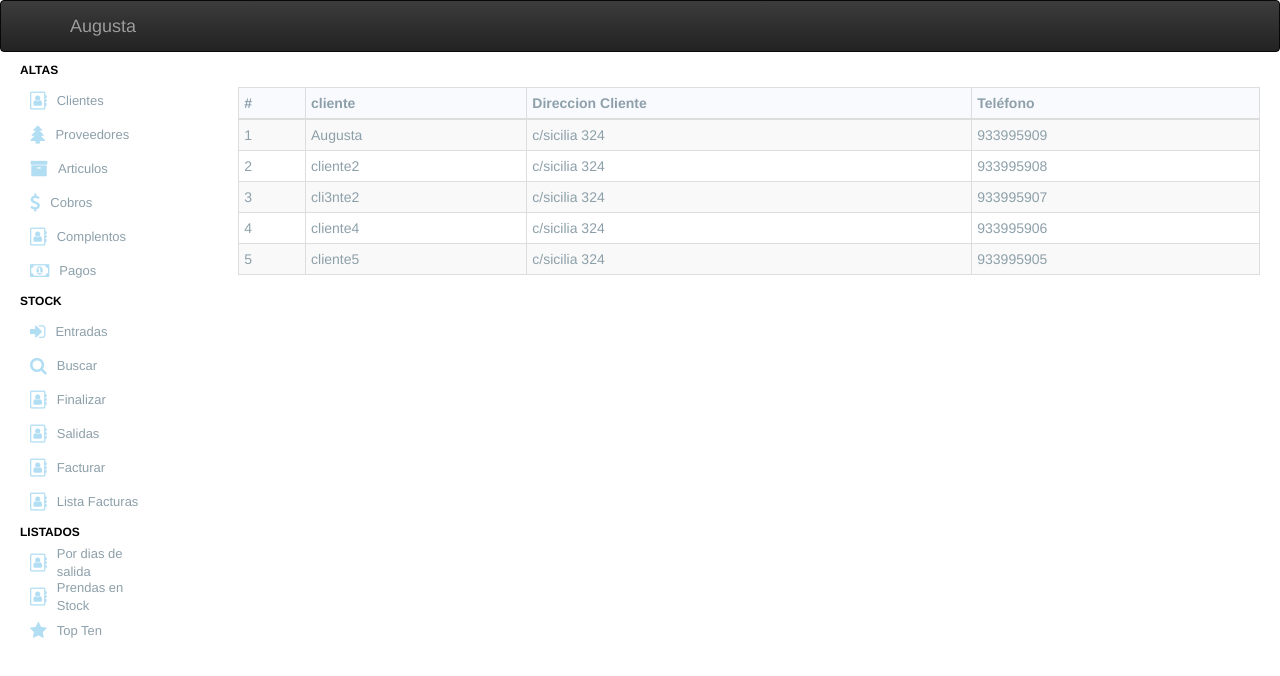
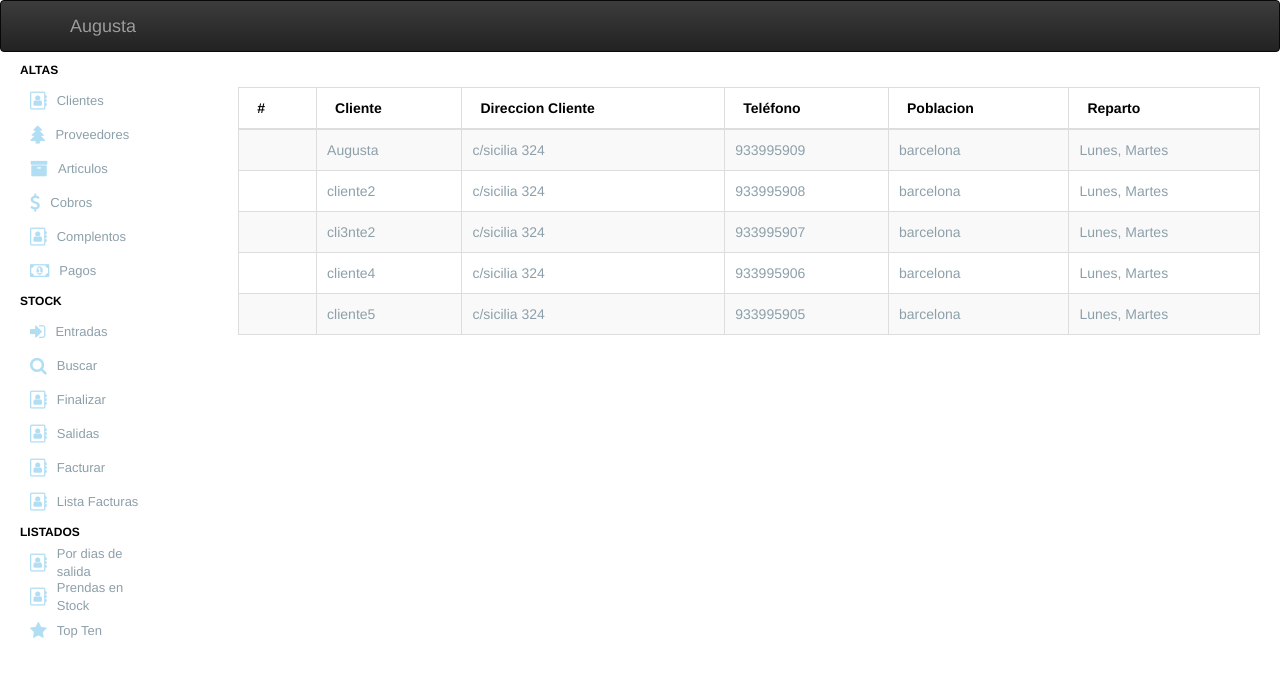
Before and after one commit to eibol87/Augusta, a React (Create React App) app: page /clients in a window 1280 px wide. Shown: the top 676 px of the page. Built offline with nearby package versions, Linux system fonts and the light colour scheme.

Commit message:
datatable data

```diff
--- a/src/components/clients/Clients.js
+++ b/src/components/clients/Clients.js
@@ -3,12 +3,11 @@ import DataTable from '../forms/DataTable';
 import clients from '../../api/clients.json'
 import './Clients.css'
 
-
 class Clients extends Component {
 	constructor(){
 		super()
 		this.state={
-			thead:['cliente','Direccion Cliente','Teléfono'],
+			thead:['Cliente','Direccion Cliente','Teléfono','Poblacion','Reparto'],
 			clients:[]
 			}
 		}
@@ -19,13 +18,19 @@ class Clients extends Component {
 			clients:[...clients[0].Clients]
 		})
 	}
+	getClientsForShowtable(){
+		return this.state.clients.map((client) => {
+			return [client.cliente,client.nombre_negocio,client.direccion_cliente,client.telefono,client.poblacion,client.reparto]
+		})
+	}
 
   render(){
+  	console.log("getClients: ",this.getClientsForShowtable())
     return(
     	<div className="client">
 	    	<DataTable
 	    		thead={this.state.thead}
-	    		tbody={this.state.clients}
+	    		tbody={this.getClientsForShowtable()}
 	    	/>
 	    </div>
     )
--- a/src/components/forms/DataTable.css
+++ b/src/components/forms/DataTable.css
@@ -1,9 +1,19 @@
-.DataTable--fontColor{
+.DataTable{
 	color: #8da0aa;
 }
-.DataTable--coloRows>tbody>tr:nth-of-type(odd){
+.DataTable thead>tr>th{
+	font-weight: bold;
+	color: black;
+	padding: 10px 18px 10px 18px;
+}
+.DataTable tbody>tr>td{
+	padding: 10px;
+}
+/*
+.DataTable>tbody>tr:nth-of-type(odd){
 	background-color: #f9f9f9;
 }
-.DataTable--coloRows>thead>tr:nth-of-type(odd){
+.DataTable>thead>tr:nth-of-type(odd){
 	background-color: #F9FAFE;
 }
+*/
--- a/src/components/forms/DataTable.js
+++ b/src/components/forms/DataTable.js
@@ -20,8 +20,8 @@ class DataTable extends Component {
   }
 
   render(){
-    return(
-      <Table className="DataTable--fontColor DataTable--coloRows" striped bordered condensed hover>
+  	return(
+      <Table className="DataTable" striped bordered condensed hover>
 		    <thead>
 		      <tr>
 		      	<th>#</th>
@@ -31,12 +31,11 @@ class DataTable extends Component {
 		      </tr>
 		    </thead>
 		    <tbody>
-		    	{this.state.tbody.map((td) =>
+		    	{this.state.tbody.map((client) =>
            	<tr>
-		        <td>{td.id}</td>
-		        <td>{td.nombre_negocio}</td>
-		        <td>{td.direccion_cliente}</td>
-		        <td>{td.telefono}</td>
+            {client.map((data)=>
+  						<td>{data}</td>
+            )}
 		      </tr>
           )}
 		    </tbody>
```
